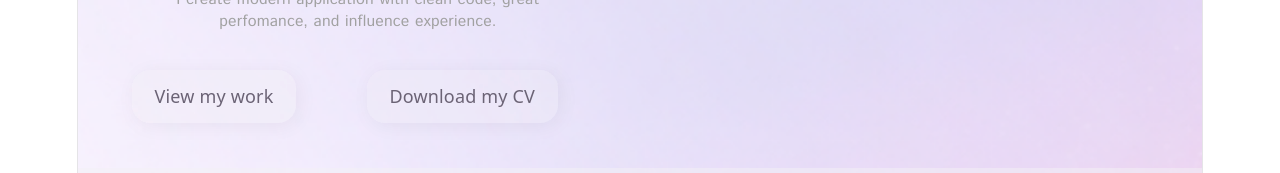
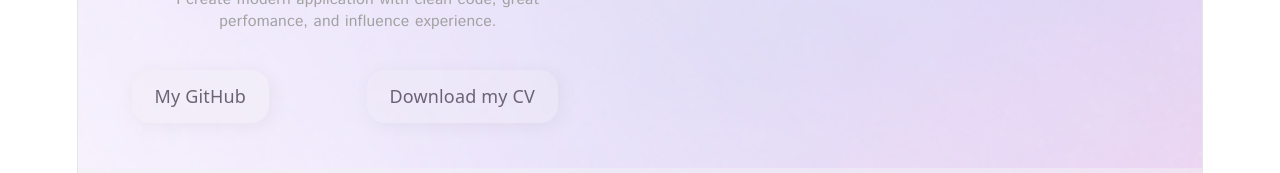
Before and after one commit to ViktoriiaPet/portafolio, a React (Vite) app in the folder my-app/: page / in a window 1280 px wide. Shown: the part 259-432 px from the top of the page. Built offline with nearby package versions, Linux system fonts and the light colour scheme.

Commit message:
feat: add link to gitHub into the button

```diff
--- a/my-app/src/components/headMain.tsx
+++ b/my-app/src/components/headMain.tsx
@@ -22,7 +22,7 @@
                 </div>
             </div>
             <div className="p-4 grid grid-cols-2 gap-4 justify-items-start">
-                <ButtonPrimary to="/work" children = "View my work"/>
+                <a href="https://github.com/ViktoriiaPet"><ButtonPrimary children = "My GitHub"/></a>
                 <a href="/CV_Viktoriia_Petukhova.pdf" download><ButtonPrimary children = "Download my CV" /></a>
             </div>
             </div>
```
